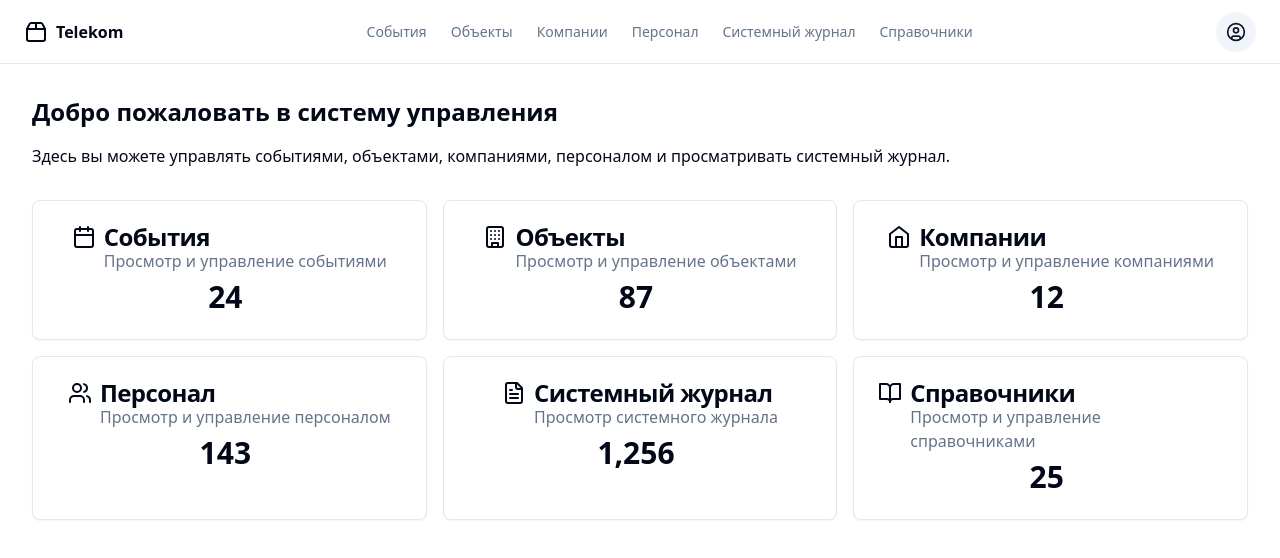
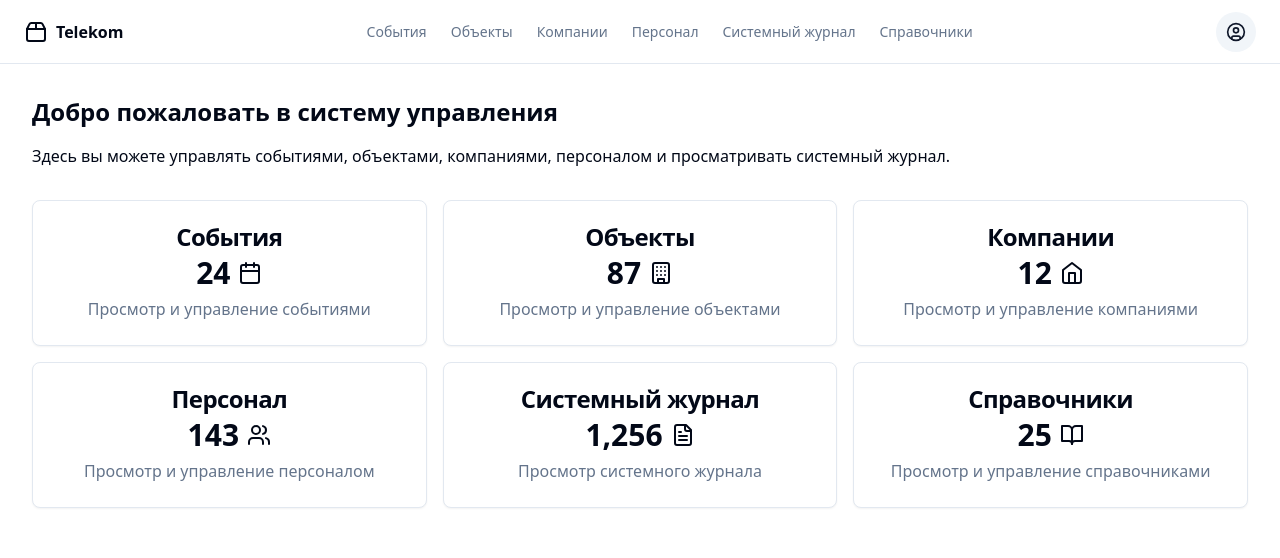
Before and after one commit to GPT-Engineer-App/admin-control-panel, a React (Vite) app: page / in a window 1280 px wide. Shown: the top 558 px of the page. Built offline with nearby package versions, Linux system fonts and the light colour scheme.

Commit message:
Center the title and move the icon to the line with the count within each tile on the main screen.

```diff
--- a/src/pages/Index.jsx
+++ b/src/pages/Index.jsx
@@ -8,87 +8,63 @@ const Index = () => {
       <p className="mb-8">Здесь вы можете управлять событиями, объектами, компаниями, персоналом и просматривать системный журнал.</p>
       <div className="grid grid-cols-1 md:grid-cols-2 lg:grid-cols-3 gap-4">
         <Card>
-          <CardHeader className="flex items-center justify-between">
-            <div className="flex flex-col">
-              <div className="flex items-center">
-                <Calendar className="mr-2 h-6 w-6" />
-                <CardTitle>События</CardTitle>
-              </div>
-              <p className="ml-8 text-muted-foreground">Просмотр и управление событиями</p>
+          <CardHeader className="flex flex-col items-center justify-center">
+            <CardTitle className="text-center">События</CardTitle>
+            <div className="flex items-center mt-2">
+              <p className="text-3xl font-bold mr-2">24</p>
+              <Calendar className="h-6 w-6" />
             </div>
-            <div className="flex items-center">
-              <p className="text-3xl font-bold mr-2">24</p>
-            </div>
+            <p className="text-muted-foreground">Просмотр и управление событиями</p>
           </CardHeader>
         </Card>
         <Card>
-          <CardHeader className="flex items-center justify-between">
-            <div className="flex flex-col">
-              <div className="flex items-center">
-                <Building className="mr-2 h-6 w-6" />
-                <CardTitle>Объекты</CardTitle>
-              </div>
-              <p className="ml-8 text-muted-foreground">Просмотр и управление объектами</p>
+          <CardHeader className="flex flex-col items-center justify-center">
+            <CardTitle className="text-center">Объекты</CardTitle>
+            <div className="flex items-center mt-2">
+              <p className="text-3xl font-bold mr-2">87</p>
+              <Building className="h-6 w-6" />
             </div>
-            <div className="flex items-center">
-              <p className="text-3xl font-bold mr-2">87</p>
-            </div>
+            <p className="text-muted-foreground">Просмотр и управление объектами</p>
           </CardHeader>
         </Card>
         <Card>
-          <CardHeader className="flex items-center justify-between">
-            <div className="flex flex-col">
-              <div className="flex items-center">
-                <Home className="mr-2 h-6 w-6" />
-                <CardTitle>Компании</CardTitle>
-              </div>
-              <p className="ml-8 text-muted-foreground">Просмотр и управление компаниями</p>
+          <CardHeader className="flex flex-col items-center justify-center">
+            <CardTitle className="text-center">Компании</CardTitle>
+            <div className="flex items-center mt-2">
+              <p className="text-3xl font-bold mr-2">12</p>
+              <Home className="h-6 w-6" />
             </div>
-            <div className="flex items-center">
-              <p className="text-3xl font-bold mr-2">12</p>
-            </div>
+            <p className="text-muted-foreground">Просмотр и управление компаниями</p>
           </CardHeader>
         </Card>
         <Card>
-          <CardHeader className="flex items-center justify-between">
-            <div className="flex flex-col">
-              <div className="flex items-center">
-                <Users className="mr-2 h-6 w-6" />
-                <CardTitle>Персонал</CardTitle>
-              </div>
-              <p className="ml-8 text-muted-foreground">Просмотр и управление персоналом</p>
+          <CardHeader className="flex flex-col items-center justify-center">
+            <CardTitle className="text-center">Персонал</CardTitle>
+            <div className="flex items-center mt-2">
+              <p className="text-3xl font-bold mr-2">143</p>
+              <Users className="h-6 w-6" />
             </div>
-            <div className="flex items-center">
-              <p className="text-3xl font-bold mr-2">143</p>
-            </div>
+            <p className="text-muted-foreground">Просмотр и управление персоналом</p>
           </CardHeader>
         </Card>
         <Card>
-          <CardHeader className="flex items-center justify-between">
-            <div className="flex flex-col">
-              <div className="flex items-center">
-                <FileText className="mr-2 h-6 w-6" />
-                <CardTitle>Системный журнал</CardTitle>
-              </div>
-              <p className="ml-8 text-muted-foreground">Просмотр системного журнала</p>
+          <CardHeader className="flex flex-col items-center justify-center">
+            <CardTitle className="text-center">Системный журнал</CardTitle>
+            <div className="flex items-center mt-2">
+              <p className="text-3xl font-bold mr-2">1,256</p>
+              <FileText className="h-6 w-6" />
             </div>
-            <div className="flex items-center">
-              <p className="text-3xl font-bold mr-2">1,256</p>
-            </div>
+            <p className="text-muted-foreground">Просмотр системного журнала</p>
           </CardHeader>
         </Card>
         <Card>
-          <CardHeader className="flex items-center justify-between">
-            <div className="flex flex-col">
-              <div className="flex items-center">
-                <BookOpen className="mr-2 h-6 w-6" />
-                <CardTitle>Справочники</CardTitle>
-              </div>
-              <p className="ml-8 text-muted-foreground">Просмотр и управление справочниками</p>
+          <CardHeader className="flex flex-col items-center justify-center">
+            <CardTitle className="text-center">Справочники</CardTitle>
+            <div className="flex items-center mt-2">
+              <p className="text-3xl font-bold mr-2">25</p>
+              <BookOpen className="h-6 w-6" />
             </div>
-            <div className="flex items-center">
-              <p className="text-3xl font-bold mr-2">25</p>
-            </div>
+            <p className="text-muted-foreground">Просмотр и управление справочниками</p>
           </CardHeader>
         </Card>
       </div>
```
